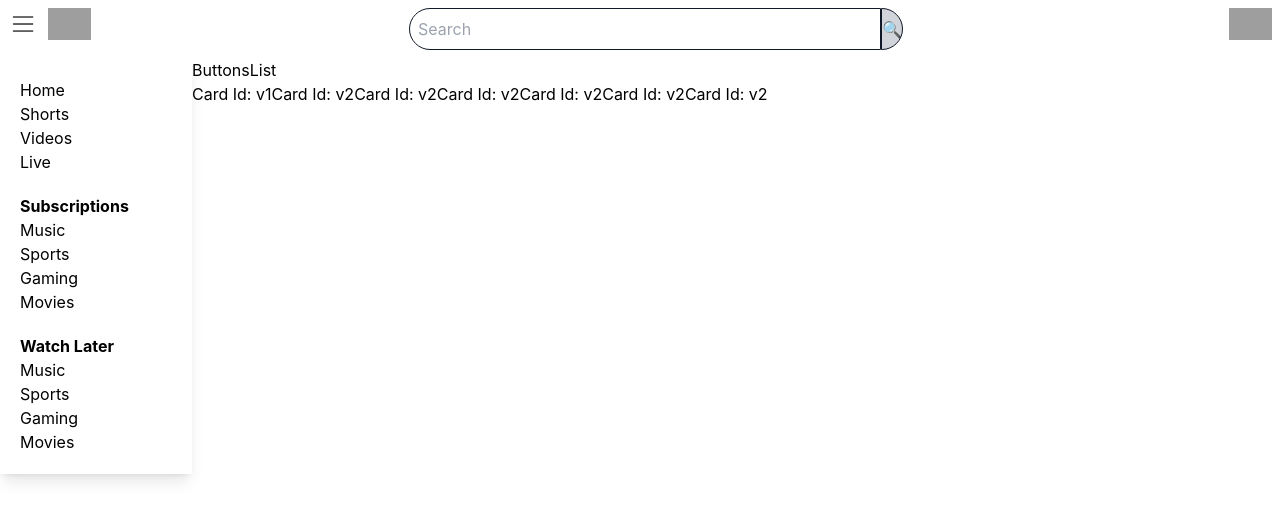
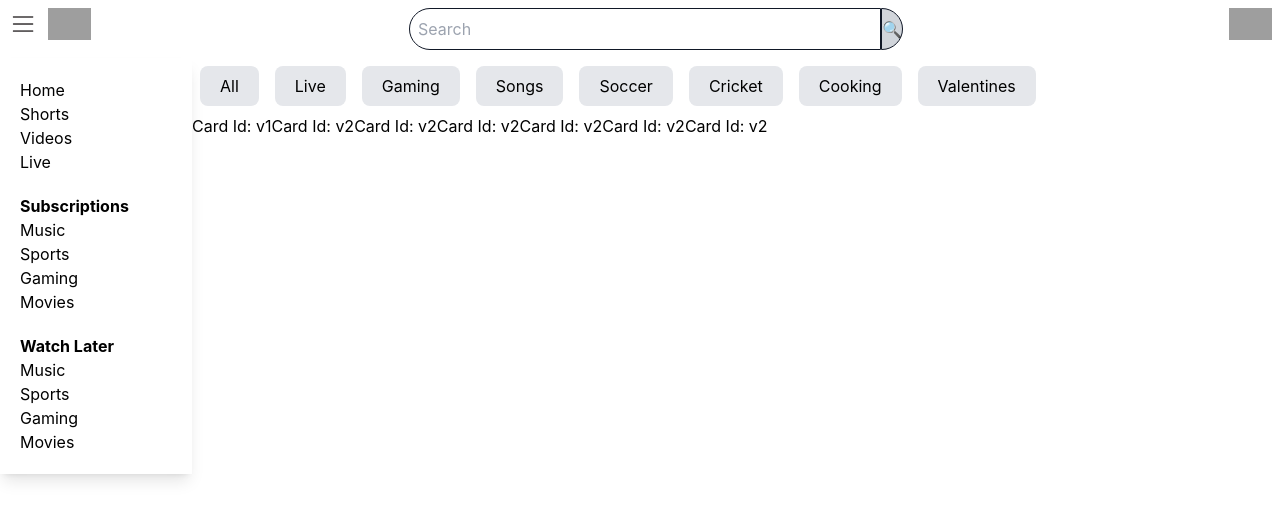
Before and after one commit to kunal-visoulia/Youtube-clone, a React (Create React App) app: page / in a window 1280 px wide. Shown: the top 520 px of the page. Built offline with nearby package versions, Linux system fonts and the light colour scheme; grey boxes are pictures that could not be loaded.

Commit message:
create Button component and create buttons list

```diff
--- /dev/null
+++ b/src/components/Button.js
@@ -0,0 +1,11 @@
+import React from 'react'
+
+const Button = ({ name }) => {
+    return (
+      <div>
+        <button className="px-5 py-2 m-2 bg-gray-200 rounded-lg">{name}</button>
+      </div>
+    );
+  };
+
+export default Button
--- a/src/components/ButtonsList.js
+++ b/src/components/ButtonsList.js
@@ -1,8 +1,13 @@
 import React from 'react'
+import Button from "./Button";
+
+const list = ["All", "Live", "Gaming", "Songs", "Soccer", "Cricket", "Cooking", "Valentines"];
 
 const ButtonsList = () => {
   return (
-    <div>ButtonsList</div>
+    <div className="flex">
+      {list.map(btnName => <Button name={btnName} key={btnName} />)}
+    </div>
   )
 }
 
```
